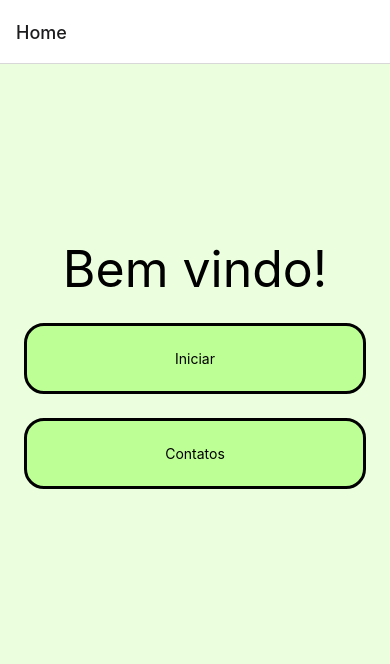
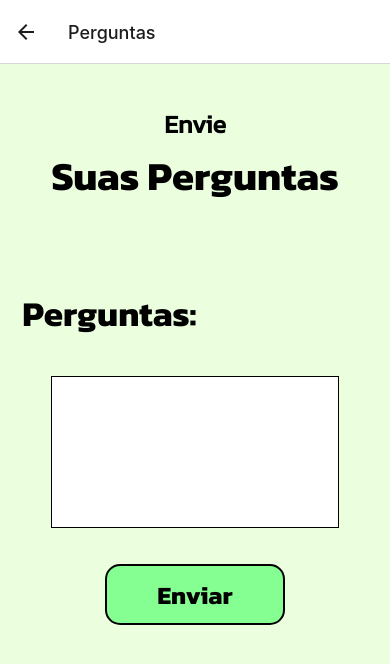
Before and after one commit to DayaneDamaceno/app-sustentabilidade, a React Native app: screen /Perguntas in a window 390 px wide. Shown: the top 664 px of the page. Built offline with nearby package versions, Linux system fonts and the light colour scheme.

Commit message:
Fiz a tela perguntas

```diff
--- a/src/routes/index.tsx
+++ b/src/routes/index.tsx
@@ -4,6 +4,7 @@ import { HomeScreen } from "../screens/home";
 import { LevelScreen } from "../screens/level";
 import { CompleteScreen } from "../screens/complete";
 import { ContatoScreen } from "../screens/contato";
+import { PerguntasScreen } from "../screens/perguntas";
 import { Level } from "../models/level";
 
 export type RootStackParamList = {
@@ -15,7 +16,8 @@ export type RootStackParamList = {
     lastAnswerWasCorrect?: boolean;
   };
   Complete: undefined;
-  Contato: undefined
+  Contato: undefined;
+  Perguntas: undefined;
 };
 
 const Stack = createStackNavigator<RootStackParamList>();
@@ -28,6 +30,7 @@ export function Routes() {
       <Stack.Screen name="Question" component={QuestionScreen} />
       <Stack.Screen name="Complete" component={CompleteScreen} />
       <Stack.Screen name="Contato" component={ContatoScreen} />
+      <Stack.Screen name="Perguntas" component={PerguntasScreen} />
     </Stack.Navigator>
   );
 }
--- a/src/screens/home/index.tsx
+++ b/src/screens/home/index.tsx
@@ -19,6 +19,9 @@ export const HomeScreen: React.FC<HomeScreenProps> = ({ navigation }) => {
   function redirectToContato() {
     navigation.navigate("Contato");
   }
+  function redirectToPerguntas() {
+    navigation.navigate("Perguntas");
+  }
   return (
     <View style={styles.container}>
       <Text style={styles.header}>Bem vindo!</Text>
@@ -27,6 +30,9 @@ export const HomeScreen: React.FC<HomeScreenProps> = ({ navigation }) => {
       </TouchableOpacity>
       <TouchableOpacity style={styles.start} onPress={redirectToContato}>
         <Text>Contatos</Text>
+      </TouchableOpacity>
+      <TouchableOpacity style={styles.start} onPress={redirectToPerguntas}>
+        <Text>Perguntas</Text>
       </TouchableOpacity>
     </View>
   );
--- /dev/null
+++ b/src/screens/perguntas/index.tsx
@@ -0,0 +1,106 @@
+import { StackScreenProps } from "@react-navigation/stack";
+import {
+  View,
+  Text,
+  StyleSheet,
+  Platform,
+  StatusBar,
+  TouchableOpacity,
+  TextInput,
+  Alert,
+} from "react-native";
+import React, { useState, useEffect } from 'react';
+import { RootStackParamList } from "../../routes";
+import { Ionicons } from "@expo/vector-icons";
+import { StatusBar as ExpoStatusBar } from 'expo-status-bar';
+import * as Font from 'expo-font';
+
+type PerguntasScreenProps = StackScreenProps<RootStackParamList, "Perguntas">;
+
+const styles = StyleSheet.create({
+    container: {
+      paddingTop: Platform.OS === "android" ? StatusBar.currentHeight : 20,
+      backgroundColor: "#EBFFDF",
+      flex: 1,
+      paddingHorizontal: 15,
+    },
+    subtitle: {
+        fontFamily: "Kanit-Regular",
+        fontSize: 25,
+        textAlign: "center",
+        marginBottom: "1%"
+    },
+    title: {
+        fontFamily: "Kanit-Bold",
+        fontSize: 40,
+        textAlign: "center",
+        paddingBottom: "15%",
+        marginTop: 0
+    },
+    header: {
+        fontFamily: "Kanit-Bold",
+        fontSize: 35,
+        textAlign: "left",
+        paddingLeft: "2%",
+    },
+    boxwrite3: {
+        height: "20%",
+        width: "80%",
+        backgroundColor: "white",
+        borderColor: 'black',
+        borderWidth: 1.8,
+        marginTop: "10%",
+        marginBottom: "10%",
+        alignSelf: "center"
+    },
+    titlebutton: {
+        fontFamily: "Kanit-Bold",
+        textAlign: "center",
+        fontSize: 25,
+    },
+    start: {
+        width: "50%",
+        height: "8%",
+        backgroundColor: "#85FF91",
+        borderRadius: 15,
+        borderWidth: 2,
+        border: '2px black solid',
+        alignSelf: "center",
+        justifyContent: "center",
+    },
+  });
+
+export const PerguntasScreen: React.FC<PerguntasScreenProps> = ({ navigation }) => {
+    const [pergunta, setPerguntas] = useState<string>('');
+    const [fontsLoaded, setFontsLoaded] = useState(false);
+
+    useEffect(() => {
+      async function loadFonts() {
+        await Font.loadAsync({
+          'Kanit-Bold': require('../../../assets/fonts/kanit/Kanit-Bold.ttf'),
+          'Kanit-Regular': require('../../../assets/fonts/kanit/Kanit-Regular.ttf'),
+        });
+        setFontsLoaded(true);
+      }
+
+      loadFonts();
+    }, []);
+
+  return (
+    <View style={styles.container}>
+        <h2 style={styles.subtitle}>Envie</h2>
+        <h1 style={styles.title}>Suas Perguntas</h1>
+        <Text style={styles.header}>Perguntas:</Text>
+        <TextInput
+          style={styles.boxwrite3}
+          multiline
+          numberOfLines={20}
+          onChangeText={(text) => setPerguntas(text)}
+          value={pergunta}
+        />
+        <TouchableOpacity style={styles.start}>
+          <Text style= {styles.titlebutton}>Enviar</Text>
+        </TouchableOpacity>
+      </View>
+  );
+};
```
